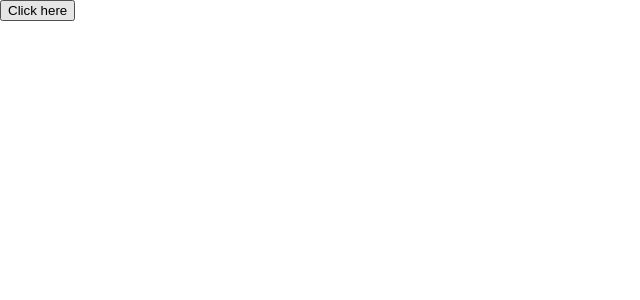
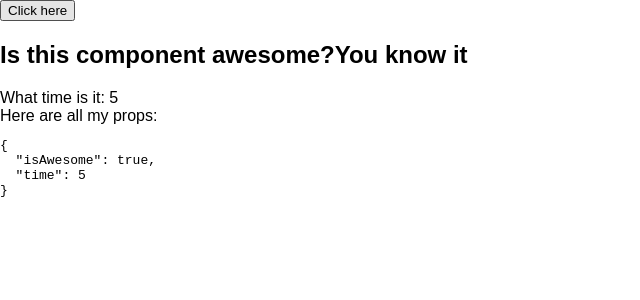
Before and after one commit to tylercollier-devmtn/advanced-react, a React (Create React App) app: page / in a window 1280 px wide. Shown: the top 300 px of the page, without its empty margins (0-640 px from the left). Built offline with nearby package versions, Linux system fonts and the light colour scheme.

Commit message:
Add first HOC

```diff
--- a/src/App.js
+++ b/src/App.js
@@ -2,12 +2,14 @@ import React, { Component } from 'react';
 import logo from './logo.svg';
 import './App.css';
 import MyButton from './MyButton';
+import MyComponent from './MyComponent';
 
 class App extends Component {
   render() {
     return (
       <div>
-        <MyButton  />
+        <MyButton />
+        <MyComponent />
       </div>
     );
   }
--- /dev/null
+++ b/src/MyComponent.js
@@ -0,0 +1,22 @@
+import React, { Component } from 'react';
+import { makeAwesome, withTime } from './hocs';
+
+class MyComponent extends Component {
+  render() {
+    return (
+      <div>
+        <h2>
+          Is this component awesome?
+          {this.props.isAwesome ? 'You know it' : 'Nah'}
+        </h2>
+        <div>What time is it: {this.props.time}</div>
+        <div>
+          Here are all my props:
+          <pre>{JSON.stringify(this.props, null, 2)}</pre>
+        </div>
+      </div>
+    );
+  }
+}
+
+export default withTime(makeAwesome(MyComponent));
--- /dev/null
+++ b/src/hocs.js
@@ -0,0 +1,33 @@
+import React, { Component } from 'react';
+
+export function makeAwesome(WrappedComponent) {
+  return class extends Component {
+    render() {
+      return <WrappedComponent isAwesome={true} {...this.props} />
+    }
+  }
+};
+
+export function withTime(WrappedComponent) {
+  return class extends Component {
+    constructor() {
+      super();
+      this.state = {
+        time: 0
+      }
+    }
+
+    componentDidMount() {
+      setInterval(() => {
+        console.log('-------------- this.state', this.state);
+        this.setState(state => ({
+          time: this.state.time + 1
+        }))
+      }, 1000)
+    }
+
+    render() {
+      return <WrappedComponent time={this.state.time} {...this.props} />
+    }
+  }
+};
```
